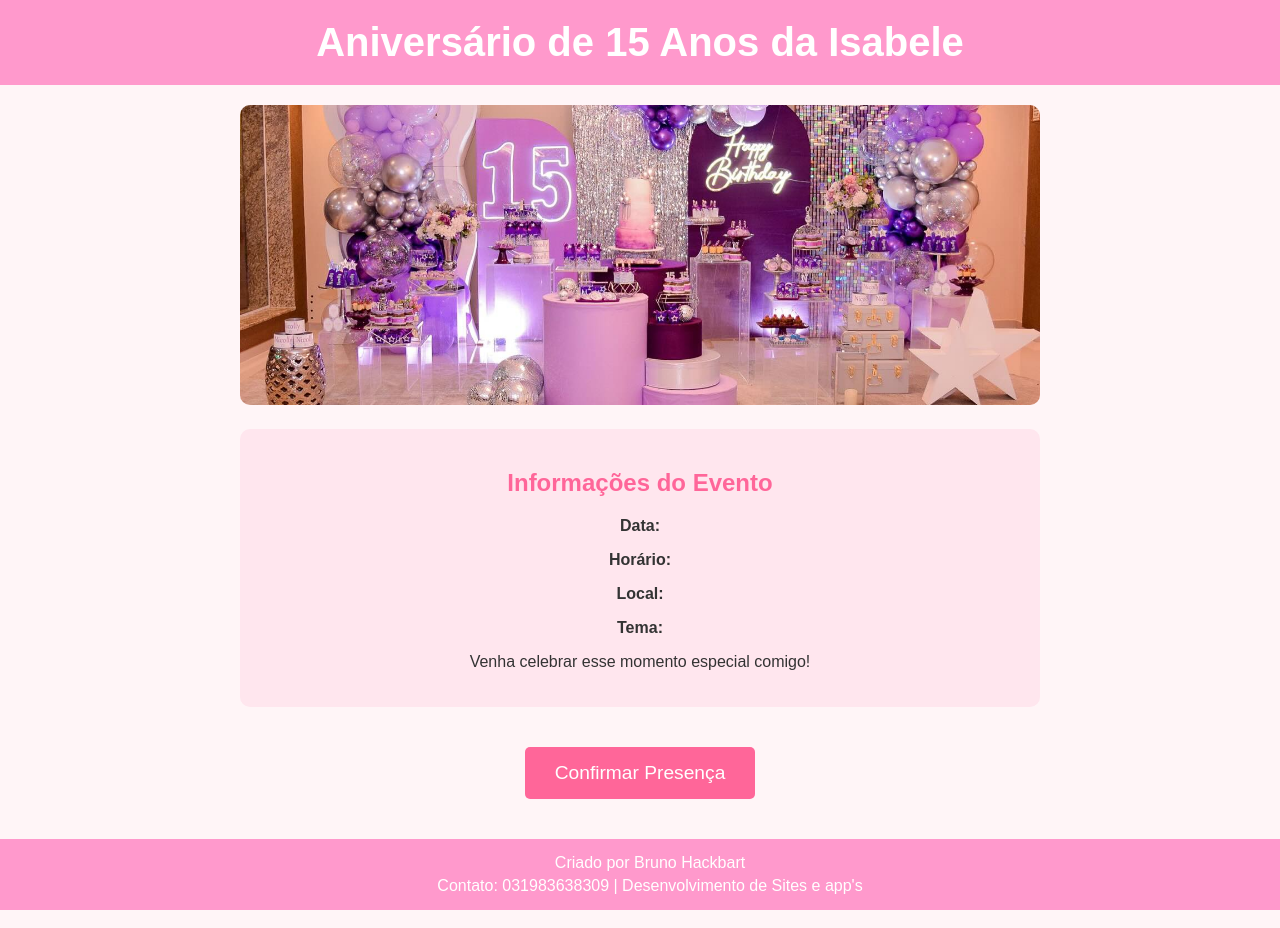
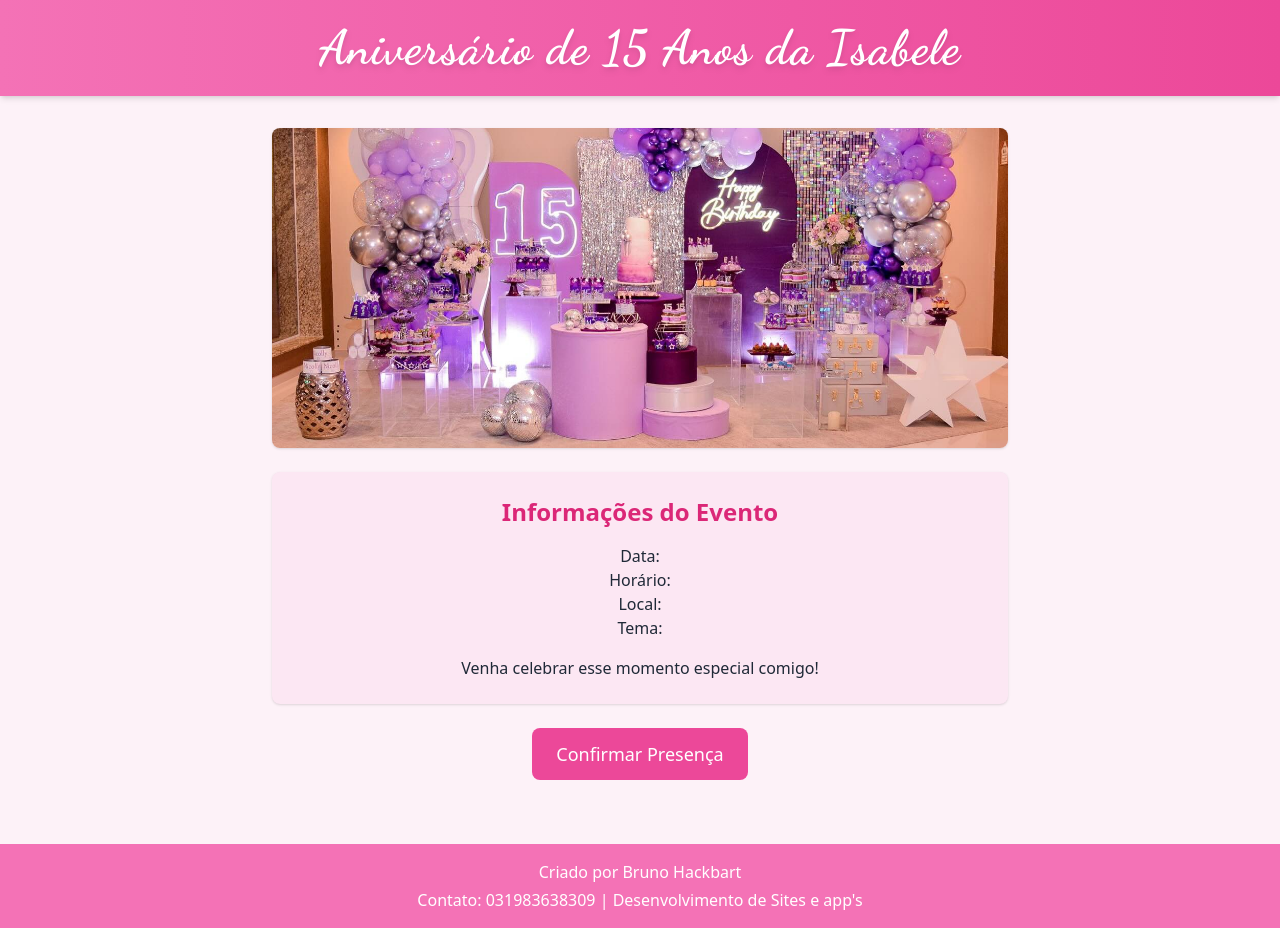
Before and after one commit to brunohackbart13/conviteIsabele, a plain HTML site: page index.html in a window 1280 px wide. Drawn offline with nearby package versions, Linux system fonts and the light colour scheme.

Commit message:
Atualiza layout do convite de 15 anos com Tailwind e Dancing Script

```diff
--- a/index.html
+++ b/index.html
@@ -4,92 +4,48 @@
   <meta charset="UTF-8">
   <meta name="viewport" content="width=device-width, initial-scale=1.0">
   <title>Convite - Aniversário de 15 Anos</title>
+  <!-- Tailwind CSS CDN -->
+  <script src="https://cdn.tailwindcss.com"></script>
+  <!-- Google Fonts: Dancing Script -->
+  <link href="https://fonts.googleapis.com/css2?family=Dancing+Script:wght@700&display=swap" rel="stylesheet">
   <style>
-    body {
-      margin: 0;
-      font-family: Arial, sans-serif;
-      background-color: #fff5f7;
-      color: #333;
-      text-align: center;
-    }
-    header {
-      background-color: #ff99cc;
-      padding: 20px;
-      color: white;
-    }
-    header h1 {
-      margin: 0;
-      font-size: 2.5em;
-    }
-    .container {
-      max-width: 800px;
-      margin: 0 auto;
-      padding: 20px;
-    }
-    .banner img {
-      width: 100%;
-      max-height: 300px;
-      object-fit: cover;
-      border-radius: 10px;
-    }
-    .info {
-      background-color: #ffe6ee;
-      padding: 20px;
-      border-radius: 10px;
-      margin: 20px 0;
-    }
-    .info h2 {
-      color: #ff6699;
-    }
-    .confirm-button {
-      display: inline-block;
-      padding: 15px 30px;
-      background-color: #ff6699;
-      color: white;
-      text-decoration: none;
-      border-radius: 5px;
-      font-size: 1.2em;
-      margin: 20px 0;
-      transition: background-color 0.3s;
-    }
-    .confirm-button:hover {
-      background-color: #ff4d88;
-    }
-    footer {
-      background-color: #ff99cc;
-      color: white;
-      padding: 10px;
-      position: relative;
-      bottom: 0;
-      width: 100%;
-    }
-    footer p {
-      margin: 5px 0;
+    .font-dancing {
+      font-family: 'Dancing Script', cursive;
     }
   </style>
 </head>
-<body>
-  <header>
-    <h1>Aniversário de 15 Anos da Isabele</h1>
+<body class="bg-pink-50 text-center text-gray-800">
+
+  <header class="bg-gradient-to-r from-pink-400 to-pink-500 text-white py-6 shadow-md">
+    <h1 class="text-5xl font-dancing tracking-wide drop-shadow-md">
+       Aniversário de 15 Anos da Isabele
+    </h1>
   </header>
-  <div class="container">
-    <div class="banner">
-      <img src="image.jpg" alt="Imagem de festa">
+
+  <div class="container mx-auto max-w-3xl px-4 py-8">
+    <div class="banner mb-6">
+      <img src="image.jpg" alt="Imagem de festa" class="w-full max-h-80 object-cover rounded-lg shadow">
     </div>
-    <div class="info">
-      <h2>Informações do Evento</h2>
-      <p><strong>Data:</strong></p>
-      <p><strong>Horário:</strong></p>
-      <p><strong>Local:</strong></p>
-      <p><strong>Tema:</strong></p>
 
-      <p>Venha celebrar esse momento especial comigo!</p>
+    <div class="info bg-pink-100 p-6 rounded-lg shadow mb-6">
+      <h2 class="text-pink-600 text-2xl font-semibold mb-4">Informações do Evento</h2>
+      <p class="font-medium">Data:</p>
+      <p class="font-medium">Horário:</p>
+      <p class="font-medium">Local:</p>
+      <p class="font-medium">Tema:</p>
+      <p class="mt-4">Venha celebrar esse momento especial comigo!</p>
     </div>
-    <a href="https://forms.google.com" class="confirm-button">Confirmar Presença</a>
+
+    <a href="https://forms.google.com"
+       class="inline-block bg-pink-500 hover:bg-pink-600 text-white text-lg font-medium py-3 px-6 rounded-lg transition">
+      Confirmar Presença
+    </a>
   </div>
-  <footer>
-    <p>Criado por Bruno Hackbart</p>
+
+  <footer class="bg-pink-400 text-white py-4 mt-8">
+    <p class="mb-1">Criado por Bruno Hackbart</p>
     <p>Contato: 031983638309 | Desenvolvimento de Sites e app's</p>
   </footer>
+
 </body>
 </html>
```
